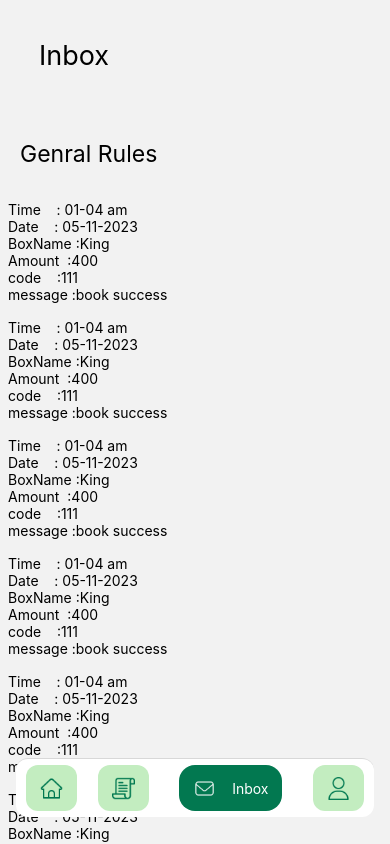
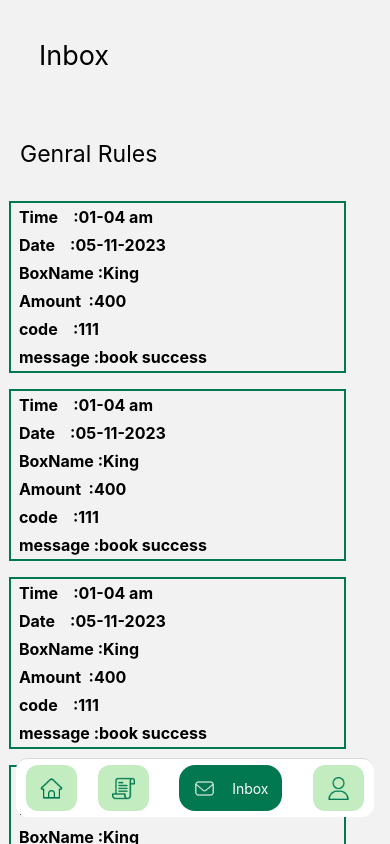
Before and after one commit to sdsahdev/Joker_admin, a React Native app: screen /Inbox in a window 390 px wide. Built offline with nearby package versions, Linux system fonts and the light colour scheme.

Commit message:
inbox calander final 4

```diff
--- a/src/Inbox.js
+++ b/src/Inbox.js
@@ -33,8 +33,8 @@ const Inbox = () => {
     const renderItem = ({ item }) => (
         <View style={styles.timeSlot}>
 
-            <Text style={styles.textLeft}>Time    : {item.time}</Text>
-            <Text style={styles.textLeft}>Date    : {item.date}</Text>
+            <Text style={styles.textLeft}>Time    :{item.time}</Text>
+            <Text style={styles.textLeft}>Date    :{item.date}</Text>
             <Text style={styles.textLeft}>BoxName :{item.BoxName}</Text>
             <Text style={styles.textLeft}>Amount  :{item.amount}</Text>
             <Text style={styles.textLeft}>code    :{item.code}</Text>
@@ -57,7 +57,7 @@ const Inbox = () => {
                     </View>
                     <View style={{ marginRight: wp(9), }}>
                         <FlatList
-                            style={{ marginTop: hp(3), }}
+                            style={{ marginTop: hp(3), alignSelf: 'center', width: '95%', }}
                             data={rulesData}
                             showsVerticalScrollIndicator={false}
                             keyExtractor={item => item.id}
@@ -80,9 +80,10 @@ const styles = StyleSheet.create({
 
         marginVertical: wp(2),
         paddingHorizontal: wp(2),
-
+        borderWidth: wp(0.5), justifyContent: 'center'
+        , borderColor: '#027850',
     }, textLeft: {
-        alignSelf: 'flex-start', textAlignVertical: 'top', verticalAlign: 'top', justifyContent: 'flex-start', flex: 1, flexWrap: 'wrap'
+        alignSelf: 'flex-start', textAlignVertical: 'top', verticalAlign: 'top', justifyContent: 'flex-start', flex: 1, flexWrap: 'wrap', marginVertical: wp(1), fontWeight: 'bold', fontSize: wp(4)
 
     }
 })
```
